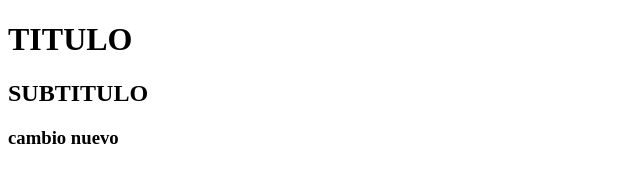
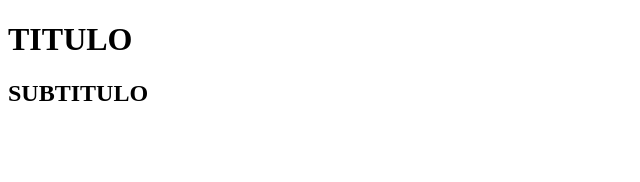
Before and after one commit to jalegriad/Pruebagit, a plain HTML site: page index.html in a window 1280 px wide. Shown: the whole page, without its empty margins (0-640 px from the left). Drawn offline with Linux system fonts and the light colour scheme.

Commit message:
Revert "feat: nuevo cambio"
This reverts commit 45bf7fd52ec205bffaa88223c893c1c8c59aabb9.

```diff
--- a/index.html
+++ b/index.html
@@ -9,6 +9,5 @@
 <body>
     <h1>TITULO</h1>
     <h2>SUBTITULO</h2>
-    <h3>cambio nuevo</h3>
 </body>
 </html>
```
